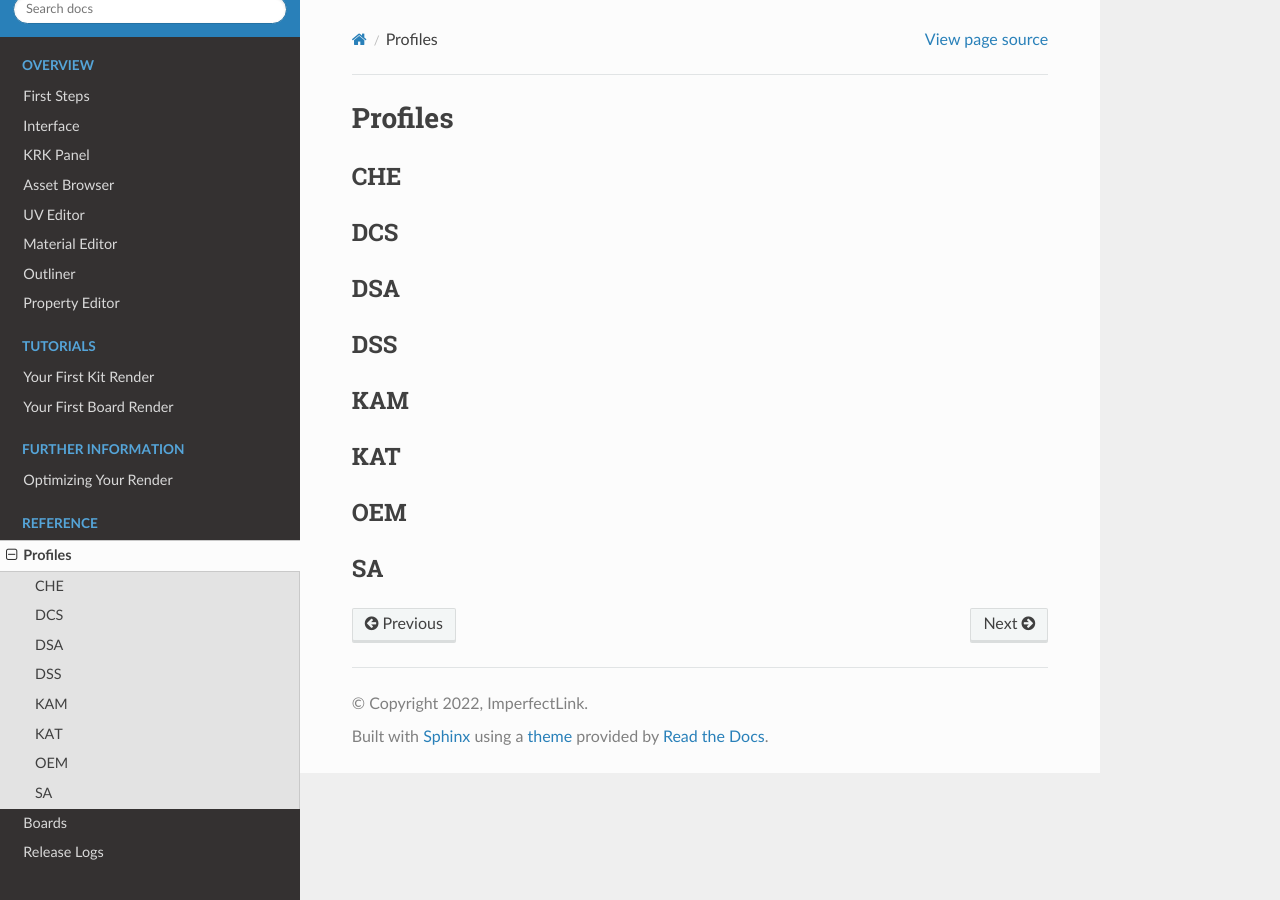
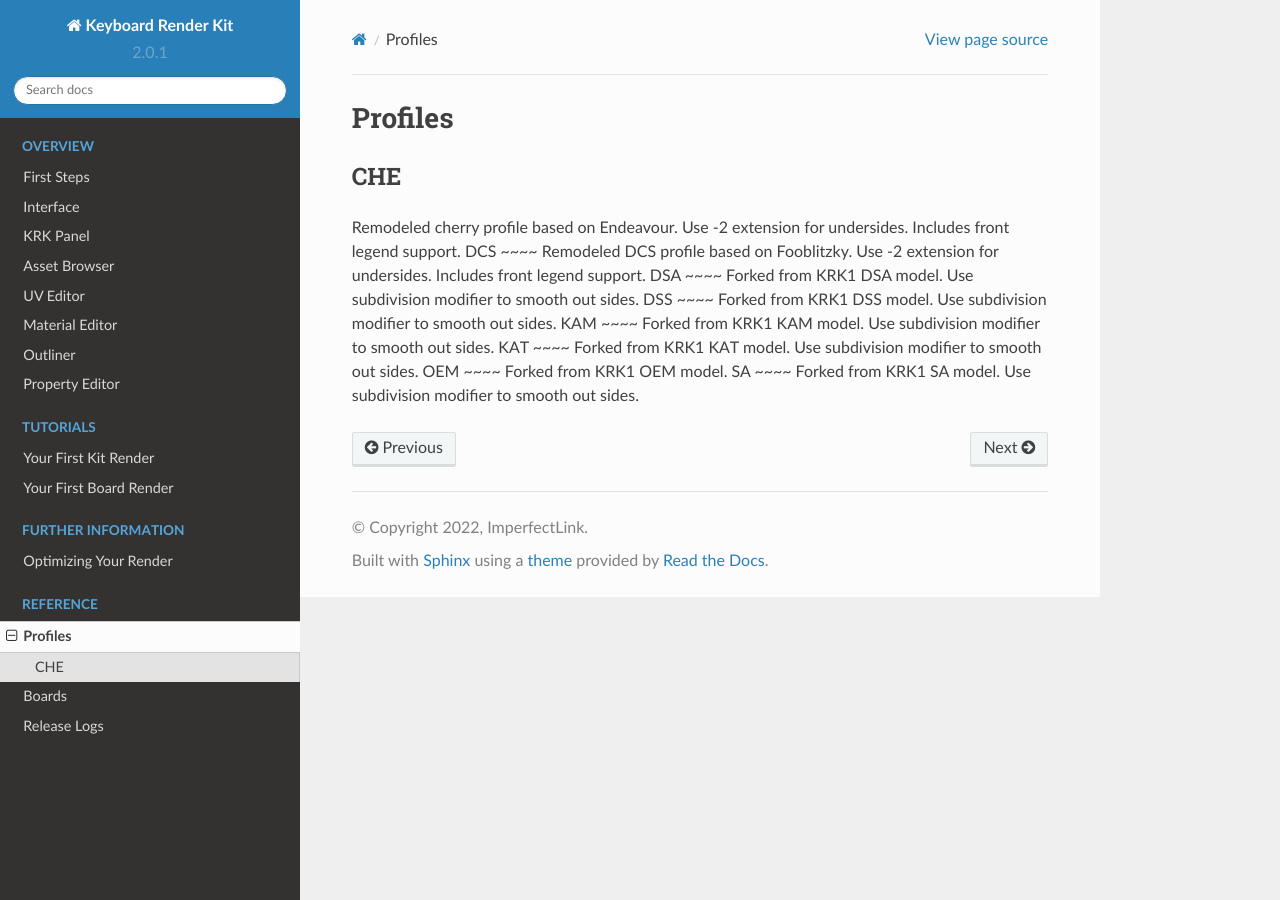
Before and after one commit to imperfectlink/KeyboardRenderKit, a Sphinx documentation site: the page built from docs/source/profiles.rst, in a window 1280 px wide. Built offline with Sphinx 7.4.7 and the Read the Docs theme 2.0.0, drawn with Linux system fonts in a browser that asks for light colours.

Commit message:
Update profiles.rst

```diff
--- a/docs/source/profiles.rst
+++ b/docs/source/profiles.rst
@@ -2,24 +2,25 @@ Profiles
 ====
 CHE
 ~~~~
-
+Remodeled cherry profile based on Endeavour. Use -2 extension for undersides. Includes front legend support.
 DCS
 ~~~~
-
+Remodeled DCS profile based on Fooblitzky. Use -2 extension for undersides. Includes front legend support.
 DSA
 ~~~~
-
+Forked from KRK1 DSA model. Use subdivision modifier to smooth out sides.
 DSS
 ~~~~
-
+Forked from KRK1 DSS model. Use subdivision modifier to smooth out sides.
 KAM
 ~~~~
-
+Forked from KRK1 KAM model. Use subdivision modifier to smooth out sides.
 KAT
 ~~~~
-
+Forked from KRK1 KAT model. Use subdivision modifier to smooth out sides.
 OEM
 ~~~~
-
+Forked from KRK1 OEM model.
 SA
 ~~~~
+Forked from KRK1 SA model. Use subdivision modifier to smooth out sides.
```
